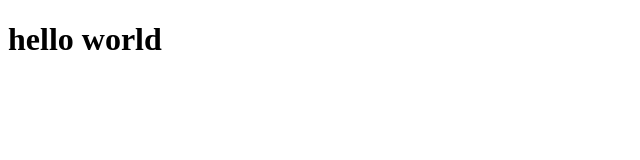
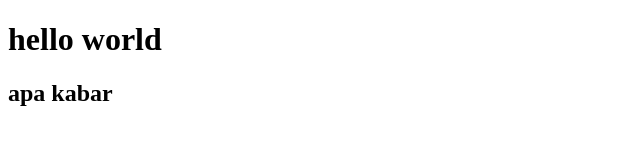
Before and after one commit to squar45/repo-test, a plain HTML site: page index.html in a window 1280 px wide. Shown: the whole page, without its empty margins (0-640 px from the left). Drawn offline with Linux system fonts and the light colour scheme.

Commit message:
menambahkan text h2 pada index.html

```diff
--- a/index.html
+++ b/index.html
@@ -8,5 +8,6 @@
   </head>
   <body>
     <h1>hello world</h1>
+    <h2>apa kabar</h2>
   </body>
 </html>
```
